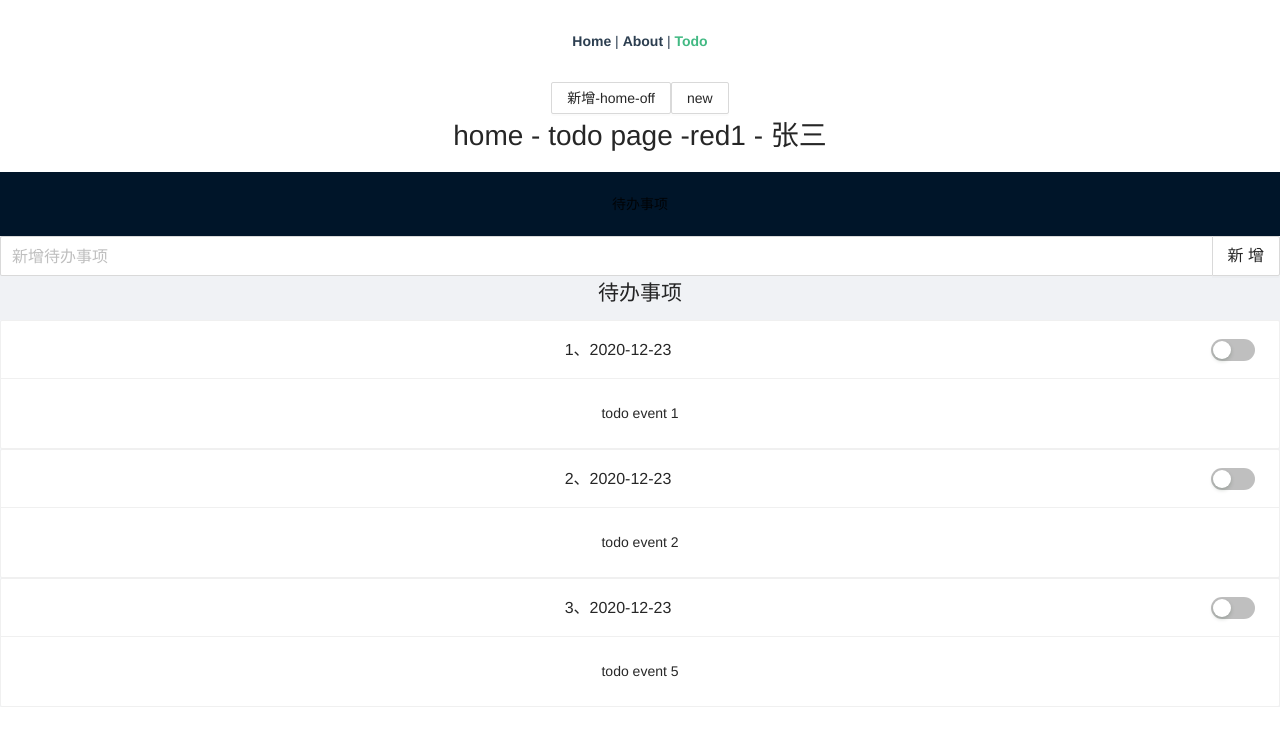
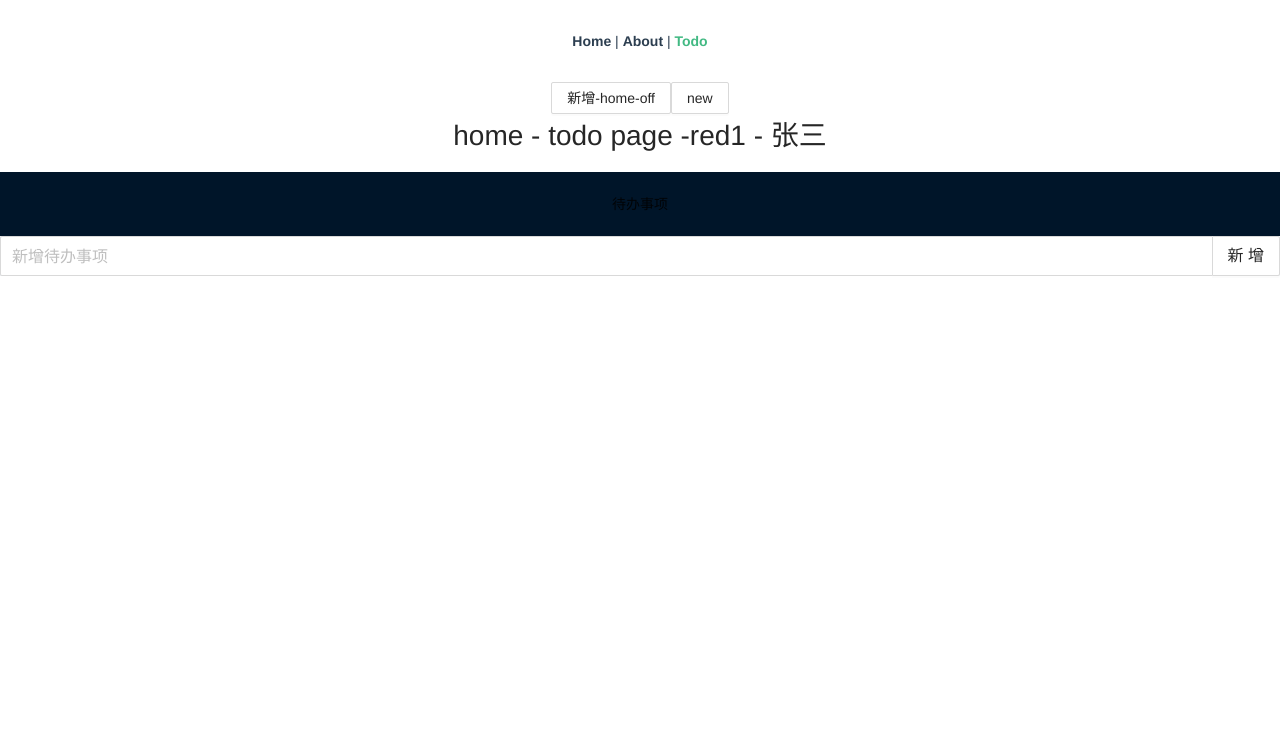
Before and after one commit to aman2025/vue3-app, a Vue app: page /todo in a window 1280 px wide. Shown: the top 746 px of the page. Built offline with nearby package versions, Linux system fonts and the light colour scheme.

Commit message:
快捷键2

```diff
--- a/src/views/Todo.vue
+++ b/src/views/Todo.vue
@@ -13,13 +13,6 @@
           <a-button>新增</a-button>
         </template>
       </a-input-search>
-      <h2 class="title">待办事项</h2>
-      <a-card :title="`${index + 1}、${item.time}`" v-for="(item, index) in todos" :key="item.id">
-        <template v-slot:extra>
-          <a-switch v-model:checked="item.done" @change="handleCheck(item, true)" />
-        </template>
-        {{ item.content }}
-      </a-card>
     </a-layout-content>
   </a-layout>
 </template>
```
